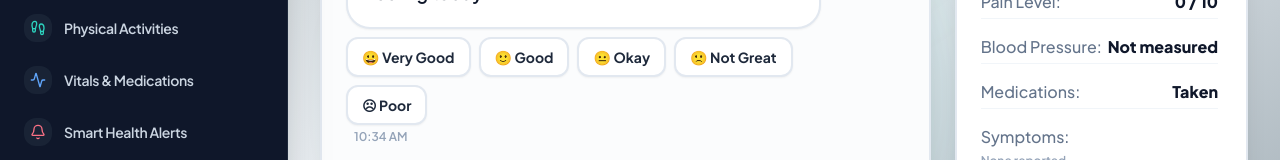
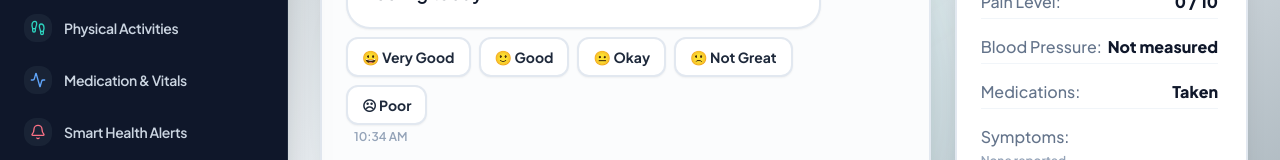
Before and after one commit to Chrisztopher-dot/Health-App, a React (Vite) app: page / in a window 1280 px wide. Shown: the part 407-567 px from the top of the page. Built offline with nearby package versions, Linux system fonts and the light colour scheme.

Commit message:
Rename Vitals and Medication to Medication & Vitals

```diff
--- a/src/components/assistant/VoiceOrTextAssistant.tsx
+++ b/src/components/assistant/VoiceOrTextAssistant.tsx
@@ -603,11 +603,11 @@ export const VoiceOrTextAssistant: React.FC<VoiceOrTextAssistantProps> = ({
           </button>
         </div>
 
-        {/* Vitals & Meds Card */}
+        {/* Medication & Vitals Card */}
         <div className="bg-slate-900/80 border border-slate-800 rounded-2xl p-4 space-y-2 hover:border-blue-500/40 transition-colors">
           <div className="flex items-center gap-2.5 text-blue-400">
             <Activity className="w-5 h-5" />
-            <h3 className="text-sm font-black text-white">Vitals & Medications</h3>
+            <h3 className="text-sm font-black text-white">Medication & Vitals</h3>
           </div>
           <p className="text-xs text-slate-400">
             Target: &lt;{profile.targetSystolicMin}–{profile.targetSystolicMax}/{profile.targetDiastolicMin}–{profile.targetDiastolicMax} mmHg. Live pulse and prescription logs.
--- a/src/components/layout/MobileNav.tsx
+++ b/src/components/layout/MobileNav.tsx
@@ -46,7 +46,7 @@ export const MobileNav: React.FC<MobileNavProps> = ({
     },
     {
       id: 'timeline',
-      label: 'Vitals',
+      label: 'Meds & Vitals',
       icon: Activity,
     },
     {
--- a/src/components/layout/Sidebar.tsx
+++ b/src/components/layout/Sidebar.tsx
@@ -127,8 +127,8 @@ export const Sidebar: React.FC<SidebarProps> = ({
         },
         {
           id: 'timeline',
-          label: 'Vitals & Medications',
-          shortLabel: 'Vitals',
+          label: 'Medication & Vitals',
+          shortLabel: 'Meds & Vitals',
           icon: Activity,
           accentColor: 'text-blue-400',
         },
--- a/src/components/layout/TopBar.tsx
+++ b/src/components/layout/TopBar.tsx
@@ -45,7 +45,7 @@ const TAB_TITLES: Record<AppTab, { title: string; subtitle: string; icon: React.
     icon: Sparkles,
   },
   timeline: {
-    title: 'Vitals & Medication Adherence',
+    title: 'Medication & Vitals Adherence',
     subtitle: 'Interactive charts, 30-day blood pressure trends, and medication schedules',
     icon: Activity,
   },
```
